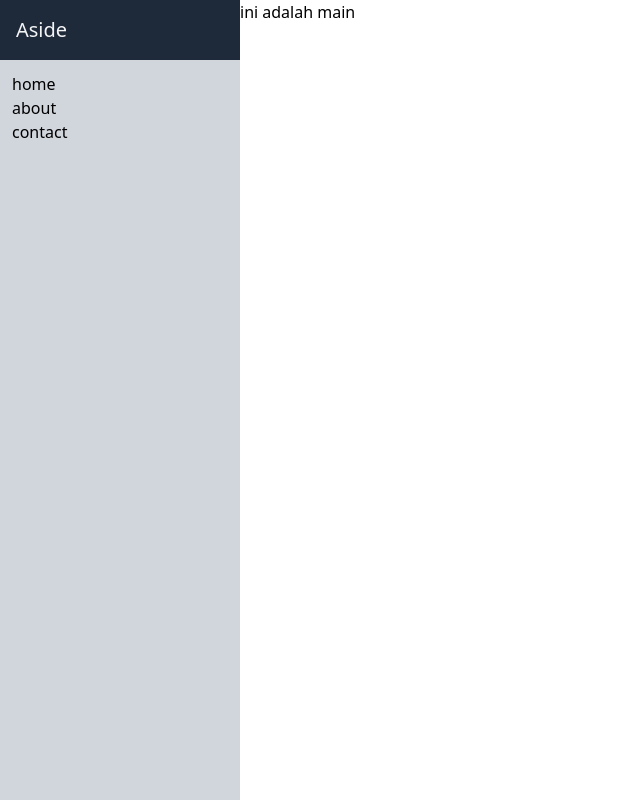
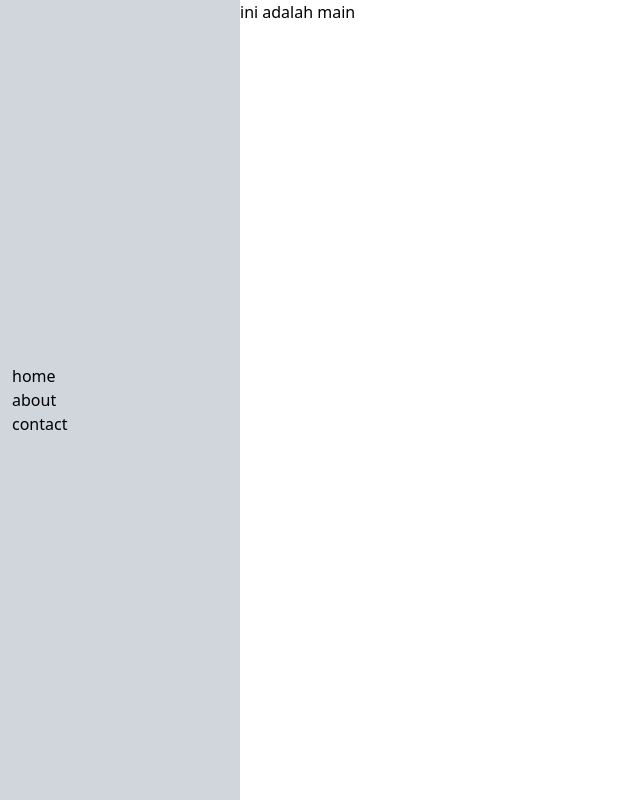
Before and after one commit to jannatun45/typscript, a React (Vite) app: page / in a window 1280 px wide. Shown: the whole page, without its empty margins (0-640 px from the left). Built offline with nearby package versions, Linux system fonts and the light colour scheme.

Commit message:
stylis compnen aside

```diff
--- a/src/App.tsx
+++ b/src/App.tsx
@@ -4,13 +4,8 @@ export default function App() {
   console.log("routes => ", routes)
   return (
       <div className="flex">
-        <aside className="fixed w-60 inset-y-0 flx-wrap  bg-gray-300">
-          <div className="p-4 bg-gray-800">
-            <a href="http://localhost:5173/">
-              <h2 className="text-xl text-gray-100">Aside</h2>
-            </a>
-          </div>
-          <div className='h-full mt-1'>
+        <aside className="fixed w-60 inset-y-0 bg-gray-300">
+          <div className='h-full flex items-center'>
             <ul className='py-2'>
               <li className='px-3'><a href="/home">home</a></li>
               <li className='px-3'><a href="/about">about</a></li>
--- /dev/null
+++ b/src/assets/db.js
@@ -0,0 +1 @@
+export const
```
